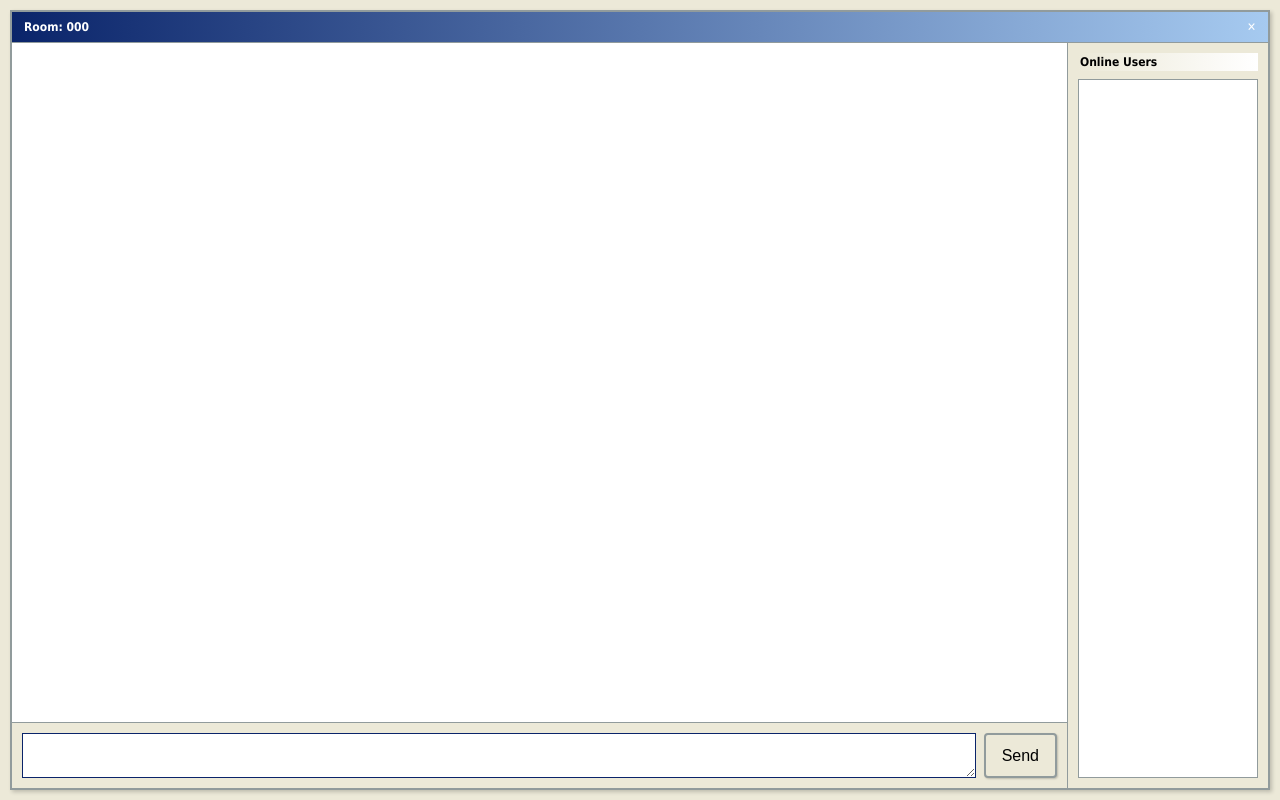
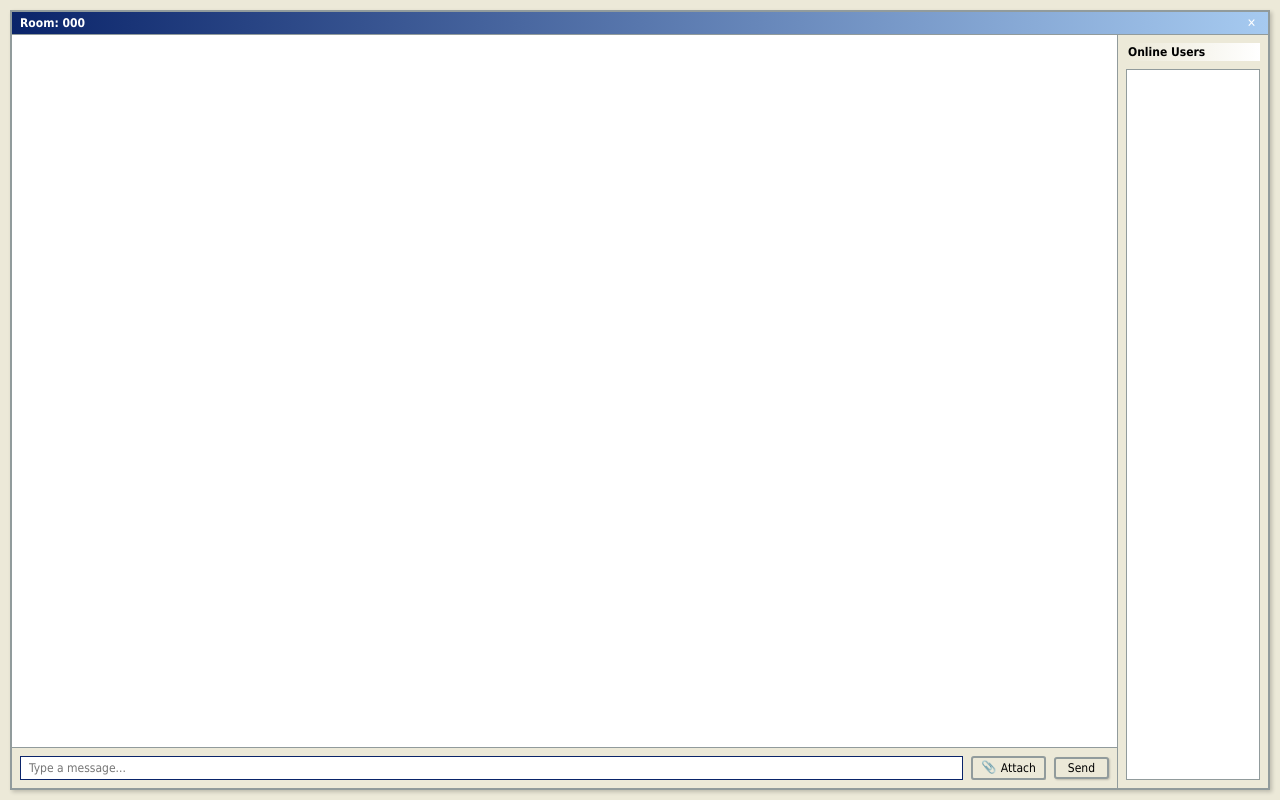
Before and after one commit to Otharv02/OpenChat, a Flask app: template OpenChat-main/chat_app/templates/room.html in a window 1280 px wide. Run offline with Flask 3, Linux system fonts and the light colour scheme; the template is opened without the code that fills it: most values are stand-ins (such as "Sample title", 1, 10 or a date in 2020); some libraries are stand-ins or nearby versions.

Commit message:
Updated feature file sharing and fixed bug for random username

```diff
--- a/OpenChat-main/chat_app/app.py
+++ b/OpenChat-main/chat_app/app.py
@@ -1,13 +1,20 @@
-from flask import Flask, render_template, request, jsonify
+from flask import Flask, render_template, request, jsonify, send_from_directory
 from flask_socketio import SocketIO, emit, join_room, leave_room
 import random
 import string
 import json
 from datetime import datetime
 import socket
+import os
+import shutil
+from werkzeug.utils import secure_filename
 
 app = Flask(__name__)
 app.config['SECRET_KEY'] = 'your-secret-key'
+app.config['UPLOAD_FOLDER'] = 'uploads'
+app.config['MAX_CONTENT_LENGTH'] = 16 * 1024 * 1024  # 16MB max file size
+ALLOWED_EXTENSIONS = {'txt', 'pdf', 'png', 'jpg', 'jpeg', 'gif', 'doc', 'docx'}
+
 socketio = SocketIO(app, cors_allowed_origins="*", async_mode='threading')
 
 # List of adjectives and nouns for random names
@@ -22,6 +29,28 @@ def generate_room_code():
 
 def generate_random_name():
     return f"{random.choice(ADJECTIVES)}{random.choice(NOUNS)}"
+
+def allowed_file(filename):
+    return '.' in filename and filename.rsplit('.', 1)[1].lower() in ALLOWED_EXTENSIONS
+
+def cleanup_room_files(room_code):
+    """Clean up all files associated with a room"""
+    try:
+        room_files = []
+        if room_code in rooms:
+            # Get all files from room messages
+            for message in rooms[room_code]['messages']:
+                if message['type'] == 'file':
+                    file_path = os.path.join(app.config['UPLOAD_FOLDER'], message['content'])
+                    if os.path.exists(file_path):
+                        os.remove(file_path)
+                        room_files.append(message['content'])
+
+        print(f"Cleaned up {len(room_files)} files from room {room_code}")
+        return room_files
+    except Exception as e:
+        print(f"Error cleaning up room files: {str(e)}")
+        return []
 
 @app.route('/')
 def index():
@@ -46,16 +75,82 @@ def join_room_page(room_code):
         return render_template('room.html', room_code=room_code)
     return "Room not found", 404
 
+@app.route('/upload', methods=['POST'])
+def upload_file():
+    try:
+        if 'file' not in request.files:
+            return jsonify({'error': 'No file part'}), 400
+
+        file = request.files['file']
+        room_code = request.form.get('room_code')
+
+        if not file or not file.filename:
+            return jsonify({'error': 'No file selected'}), 400
+
+        if not room_code or room_code not in rooms:
+            return jsonify({'error': 'Invalid room'}), 400
+
+        if not allowed_file(file.filename):
+            return jsonify({'error': 'File type not allowed'}), 400
+
+        # Create uploads directory if it doesn't exist
+        if not os.path.exists(app.config['UPLOAD_FOLDER']):
+            os.makedirs(app.config['UPLOAD_FOLDER'])
+
+        filename = secure_filename(file.filename)
+        # Add timestamp and room code to filename to make it unique and trackable
+        filename = f"{room_code}_{datetime.now().strftime('%Y%m%d_%H%M%S')}_{filename}"
+        file.save(os.path.join(app.config['UPLOAD_FOLDER'], filename))
+
+        # Get user info from session ID
+        sid = request.environ.get('HTTP_X_SOCKET_ID') or request.environ.get('HTTP_SID')
+        user_name = rooms[room_code]['users'].get(sid, 'Unknown User')
+
+        # Create file message
+        message = {
+            'type': 'file',
+            'user': user_name,
+            'content': filename,
+            'original_name': file.filename,
+            'timestamp': datetime.now().strftime('%H:%M:%S')
+        }
+
+        rooms[room_code]['messages'].append(message)
+        socketio.emit('new_message', message, room=room_code)
+
+        return jsonify({'success': True, 'filename': filename})
+    except Exception as e:
+        print(f"Upload error: {str(e)}")
+        return jsonify({'error': str(e)}), 500
+
+@app.route('/download/<filename>')
+def download_file(filename):
+    try:
+        return send_from_directory(app.config['UPLOAD_FOLDER'], filename, as_attachment=True)
+    except Exception as e:
+        return str(e), 404
+
 @socketio.on('join')
 def on_join(data):
     try:
         room_code = data.get('room_code')
+        user_name = data.get('user_name')  # Get username if provided
+
         if room_code not in rooms:
             return
 
+        # If user already exists in room with different session, remove old session
+        old_sid = None
+        for sid, name in rooms[room_code]['users'].items():
+            if name == user_name:
+                old_sid = sid
+                break
+        if old_sid:
+            del rooms[room_code]['users'][old_sid]
+
         # Generate a random name for the user if they don't have one
-        if request.sid not in rooms[room_code]['users']:
-            user_name = generate_random_name()
+        if not user_name or request.sid not in rooms[room_code]['users']:
+            user_name = user_name or generate_random_name()
             rooms[room_code]['users'][request.sid] = user_name
             join_room(room_code)
 
@@ -66,15 +161,19 @@ def on_join(data):
                 'timestamp': datetime.now().strftime('%H:%M:%S')
             }
             rooms[room_code]['messages'].append(message)
+        else:
+            # User rejoining with same name
+            rooms[room_code]['users'][request.sid] = user_name
+            join_room(room_code)
 
-            # Emit room data to all users
-            emit('room_data', {
-                'users': list(rooms[room_code]['users'].values()),
-                'messages': rooms[room_code]['messages']
-            }, room=room_code)
+        # Emit room data to all users
+        emit('room_data', {
+            'users': list(rooms[room_code]['users'].values()),
+            'messages': rooms[room_code]['messages']
+        }, room=room_code)
 
-            # Send user their assigned name
-            emit('status', {'user_name': user_name})
+        # Send user their assigned name
+        emit('status', {'user_name': user_name})
 
     except Exception as e:
         print(f"Error in on_join: {str(e)}")
@@ -105,9 +204,11 @@ def on_leave(data):
                 'message': leave_message
             }, room=room_code)
 
-            # If no users left, delete the room
+            # If no users left, delete the room and cleanup files
             if not rooms[room_code]['users']:
+                cleanup_room_files(room_code)
                 del rooms[room_code]
+
     except Exception as e:
         emit('status', {'msg': f'Error leaving room: {str(e)}'})
 
--- a/OpenChat-main/chat_app/templates/room.html
+++ b/OpenChat-main/chat_app/templates/room.html
@@ -19,7 +19,7 @@
             display: flex;
             flex-direction: column;
             padding: 10px;
-            font-size: 16px;
+            font-size: 12px;
         }
 
         .container {
@@ -34,11 +34,11 @@
         .header {
             background: linear-gradient(to right, #0A246A, #A6CAF0);
             color: white;
-            padding: 8px 12px;
+            padding: 4px 8px;
             display: flex;
             justify-content: space-between;
             align-items: center;
-            font-size: 14px;
+            font-size: 12px;
             font-weight: bold;
         }
 
@@ -74,60 +74,61 @@
         .messages {
             flex: 1;
             overflow-y: auto;
-            padding: 16px;
-            font-size: 14px;
-            line-height: 1.5;
+            padding: 8px;
+            font-size: 12px;
+            line-height: 1.4;
             background: #FFFFFF;
         }
 
         .message {
-            margin-bottom: 8px;
-            padding: 8px 12px;
-            border-radius: 4px;
+            margin-bottom: 4px;
+            padding: 4px 8px;
+            border-radius: 2px;
             background: #f5f5f5;
             word-wrap: break-word;
             max-width: 100%;
-        }
-
-        .message .timestamp {
-            color: #666;
-            font-size: 12px;
-            margin-right: 8px;
-        }
-
-        .message .username {
-            color: #0066cc;
-            font-weight: bold;
-            margin-right: 8px;
         }
 
         .message.system {
             color: #666;
             font-style: italic;
             background: #f0f0f0;
-            font-size: 13px;
+            font-size: 11px;
+        }
+
+        .message .timestamp {
+            color: #666;
+            font-size: 11px;
+            margin-right: 4px;
+        }
+
+        .message .username {
+            color: #0A246A;
+            font-weight: bold;
+            margin-right: 4px;
         }
 
         .message .content {
-            display: inline-block;
-            white-space: pre-wrap;
-            margin-top: 4px;
+            display: inline;
         }
 
         .input-area {
-            padding: 10px;
+            padding: 8px;
             background: #ECE9D8;
             border-top: 1px solid #919B9C;
             display: flex;
             gap: 8px;
+            align-items: center;
         }
 
         .message-input {
             flex: 1;
-            padding: 10px;
+            padding: 4px 8px;
             border: 1px solid #919B9C;
-            font-size: 16px;
-            height: 45px;
+            font-size: 12px;
+            font-family: Tahoma, Arial, sans-serif;
+            resize: none;
+            height: 24px;
             background: #FFFFFF;
         }
 
@@ -136,13 +137,84 @@
             border-color: #0A246A;
         }
 
+        .file-upload {
+            position: relative;
+            overflow: hidden;
+            display: inline-block;
+        }
+
+        .file-upload input[type=file] {
+            position: absolute;
+            left: 0;
+            top: 0;
+            opacity: 0;
+            cursor: pointer;
+            width: 100%;
+            height: 100%;
+        }
+
+        .file-button {
+            background: #ECE9D8;
+            border: 2px solid #919B9C;
+            padding: 2px 8px;
+            cursor: pointer;
+            font-size: 12px;
+            font-family: Tahoma, Arial, sans-serif;
+            border-radius: 3px;
+            box-shadow: 1px 1px 2px rgba(0,0,0,0.2);
+            display: flex;
+            align-items: center;
+            gap: 4px;
+        }
+
+        .file-button:active {
+            box-shadow: inset 1px 1px 2px rgba(0,0,0,0.2);
+        }
+
+        .file-icon {
+            width: 16px;
+            height: 16px;
+            display: inline-block;
+            background-repeat: no-repeat;
+            background-position: center;
+            background-size: contain;
+        }
+
+        .message.file {
+            display: flex;
+            align-items: center;
+            gap: 8px;
+        }
+
+        .file-download {
+            display: inline-flex;
+            align-items: center;
+            gap: 4px;
+            padding: 2px 8px;
+            background: #ECE9D8;
+            border: 1px solid #919B9C;
+            border-radius: 3px;
+            text-decoration: none;
+            color: #000000;
+            font-size: 11px;
+        }
+
+        .file-download:hover {
+            background: #FFFFFF;
+        }
+
+        .file-download:active {
+            background: #D4D0C8;
+        }
+
         .send-button {
             background: #ECE9D8;
             border: 2px solid #919B9C;
-            padding: 8px 16px;
+            padding: 2px 12px;
             cursor: pointer;
-            font-size: 16px;
-            border-radius: 4px;
+            font-size: 12px;
+            font-family: Tahoma, Arial, sans-serif;
+            border-radius: 3px;
             box-shadow: 1px 1px 2px rgba(0,0,0,0.2);
         }
 
@@ -151,9 +223,9 @@
         }
 
         .users-panel {
-            width: 200px;
+            width: 150px;
             background: #ECE9D8;
-            padding: 10px;
+            padding: 8px;
             display: flex;
             flex-direction: column;
         }
@@ -169,16 +241,17 @@
 
         .users-list {
             list-style: none;
-            font-size: 16px;
+            font-size: 12px;
             color: #000000;
             background: #FFFFFF;
             border: 1px solid #919B9C;
             padding: 4px;
             flex: 1;
+            overflow-y: auto;
         }
 
         .users-list li {
-            padding: 6px;
+            padding: 2px 4px;
             cursor: default;
         }
 
@@ -194,6 +267,7 @@
             cursor: pointer;
             font-size: 12px;
             font-family: Tahoma, Arial, sans-serif;
+            padding: 0 4px;
         }
 
         .leave-button:hover {
@@ -234,27 +308,32 @@
         <div class="header">
             <div class="room-info">
                 <div class="room-code">Room: {{ room_code }}</div>
-                <div class="user-name" id="user-name"></div>
+                <div class="user-name" id="userName"></div>
             </div>
             <button class="leave-button" onclick="leaveRoom()">✕</button>
         </div>
-
         <div class="main-content">
             <div class="chat-container">
                 <div class="messages" id="messages"></div>
                 <div class="input-area">
-                    <textarea
+                    <input type="text"
                         class="message-input"
-                        id="message-input"
+                        id="messageInput"
                         placeholder="Type a message..."
                         onkeydown="if(event.keyCode === 13 && !event.shiftKey) { event.preventDefault(); sendMessage(); }">
-                    </textarea>
+                    <div class="file-upload">
+                        <input type="file" id="fileInput" onchange="uploadFile(this.files[0])">
+                        <button class="file-button">
+                            <span class="file-icon">📎</span>
+                            Attach
+                        </button>
+                    </div>
                     <button class="send-button" onclick="sendMessage()">Send</button>
                 </div>
             </div>
             <div class="users-panel">
                 <h3>Online Users</h3>
-                <ul class="users-list" id="users-list"></ul>
+                <ul class="users-list" id="usersList"></ul>
             </div>
         </div>
     </div>
@@ -269,7 +348,7 @@
         socket.on('status', function(data) {
             if (data.user_name) {
                 userName = data.user_name;
-                document.getElementById('user-name').textContent = userName;
+                document.getElementById('userName').textContent = userName;
             }
         });
 
@@ -293,7 +372,7 @@
         });
 
         function sendMessage() {
-            const input = document.getElementById('message-input');
+            const input = document.getElementById('messageInput');
             const content = input.value.trim();
             if (content) {
                 socket.emit('send_message', {
@@ -304,33 +383,76 @@
             }
         }
 
+        function uploadFile(file) {
+            if (!file) return;
+
+            const formData = new FormData();
+            formData.append('file', file);
+            formData.append('room_code', roomCode);
+
+            fetch('/upload', {
+                method: 'POST',
+                body: formData
+            })
+            .then(response => response.json())
+            .then(data => {
+                if (data.error) {
+                    alert(data.error);
+                }
+                // Clear the file input
+                document.getElementById('fileInput').value = '';
+            })
+            .catch(error => {
+                console.error('Upload error:', error);
+                alert('Error uploading file: ' + error);
+                document.getElementById('fileInput').value = '';
+            });
+        }
+
         function addMessage(message) {
-            const messagesDiv = document.getElementById('messages');
             const messageDiv = document.createElement('div');
 
             if (message.type === 'system') {
                 messageDiv.className = 'message system';
                 messageDiv.textContent = `[${message.timestamp}] ${message.content}`;
-            } else {
-                messageDiv.className = 'message user';
+            } else if (message.type === 'file') {
+                messageDiv.className = 'message file';
                 messageDiv.innerHTML = `
                     <span class="timestamp">[${message.timestamp}]</span>
                     <span class="username">${message.user}:</span>
-                    <span class="content">${message.content}</span>
-                `;
+                    <a href="/download/${message.content}" class="file-download" target="_blank">
+                        <span class="file-icon">📄</span>
+                        ${message.original_name}
+                    </a>`;
+            } else {
+                messageDiv.className = 'message';
+                messageDiv.innerHTML = `
+                    <span class="timestamp">[${message.timestamp}]</span>
+                    <span class="username">${message.user}:</span>
+                    <span class="content">${message.content}</span>`;
             }
 
-            messagesDiv.appendChild(messageDiv);
+            document.getElementById('messages').appendChild(messageDiv);
+            scrollToBottom();
         }
 
         function updateUsersList(users) {
-            const usersList = document.getElementById('users-list');
-            usersList.innerHTML = users.map(user => `<li>${user}</li>`).join('');
+            const usersList = document.getElementById('usersList');
+            usersList.innerHTML = '';
+            users.forEach(user => {
+                const userElement = document.createElement('div');
+                userElement.className = 'user';
+                userElement.textContent = user;
+                if (user === userName) {
+                    userElement.classList.add('current-user');
+                }
+                usersList.appendChild(userElement);
+            });
         }
 
         function scrollToBottom() {
-            const messagesDiv = document.getElementById('messages');
-            messagesDiv.scrollTop = messagesDiv.scrollHeight;
+            const messages = document.getElementById('messages');
+            messages.scrollTop = messages.scrollHeight;
         }
 
         function leaveRoom() {
@@ -341,13 +463,13 @@
         }
 
         // Handle page unload
-        window.onbeforeunload = function() {
+        window.addEventListener('beforeunload', function() {
             socket.emit('leave', { room_code: roomCode });
-        };
+        });
 
         // Focus input when page loads
         window.onload = function() {
-            document.getElementById('message-input').focus();
+            document.getElementById('messageInput').focus();
         };
     </script>
 </body>
--- /dev/null
+++ b/requirements.txt
@@ -0,0 +1,5 @@
+Flask==3.0.0
+Flask-SocketIO==5.3.6
+python-socketio==5.11.1
+python-engineio==4.8.2
+Werkzeug==3.0.1
```
Also changed, not shown: OpenChat-main/chat_app/templates/index.html (+23 -42 lines), OpenChat-main/README.md (deleted), README.md (added).
